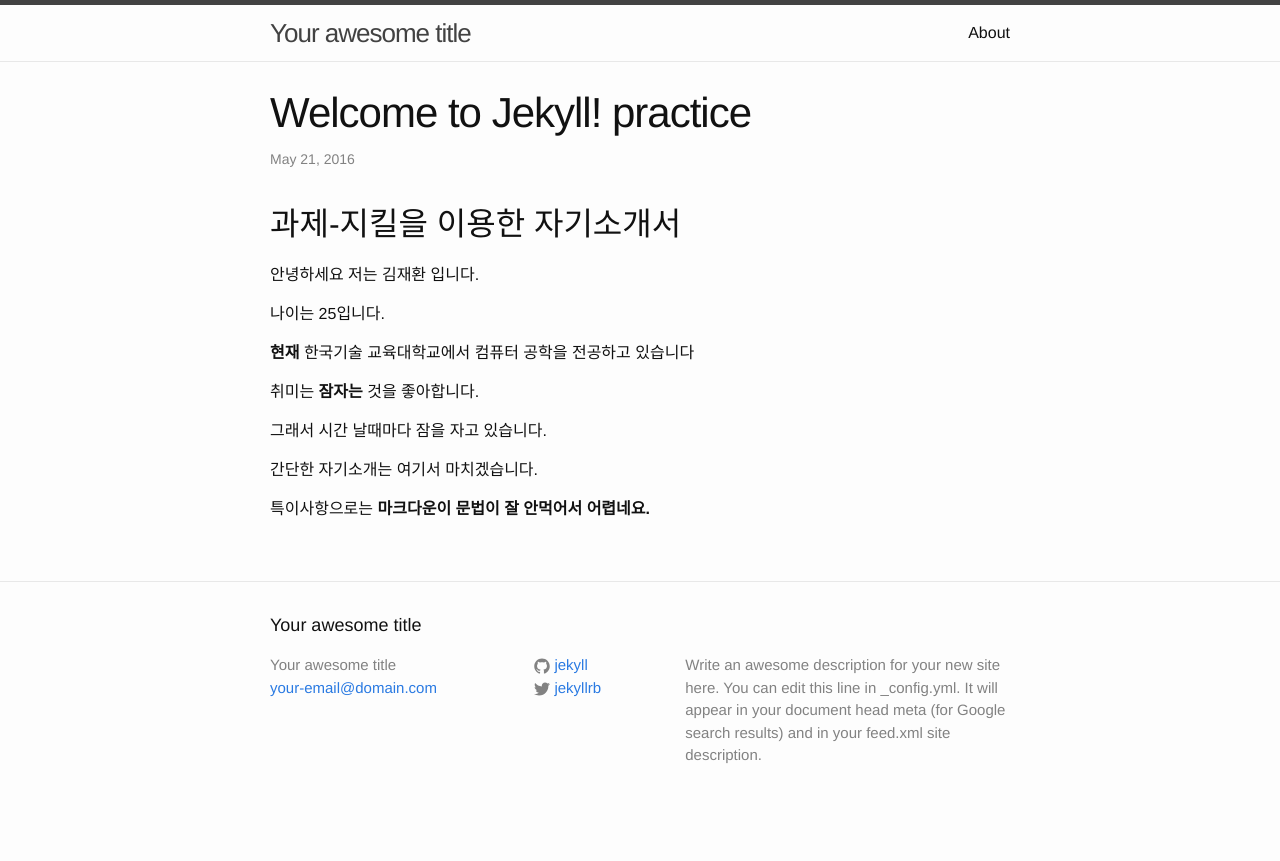
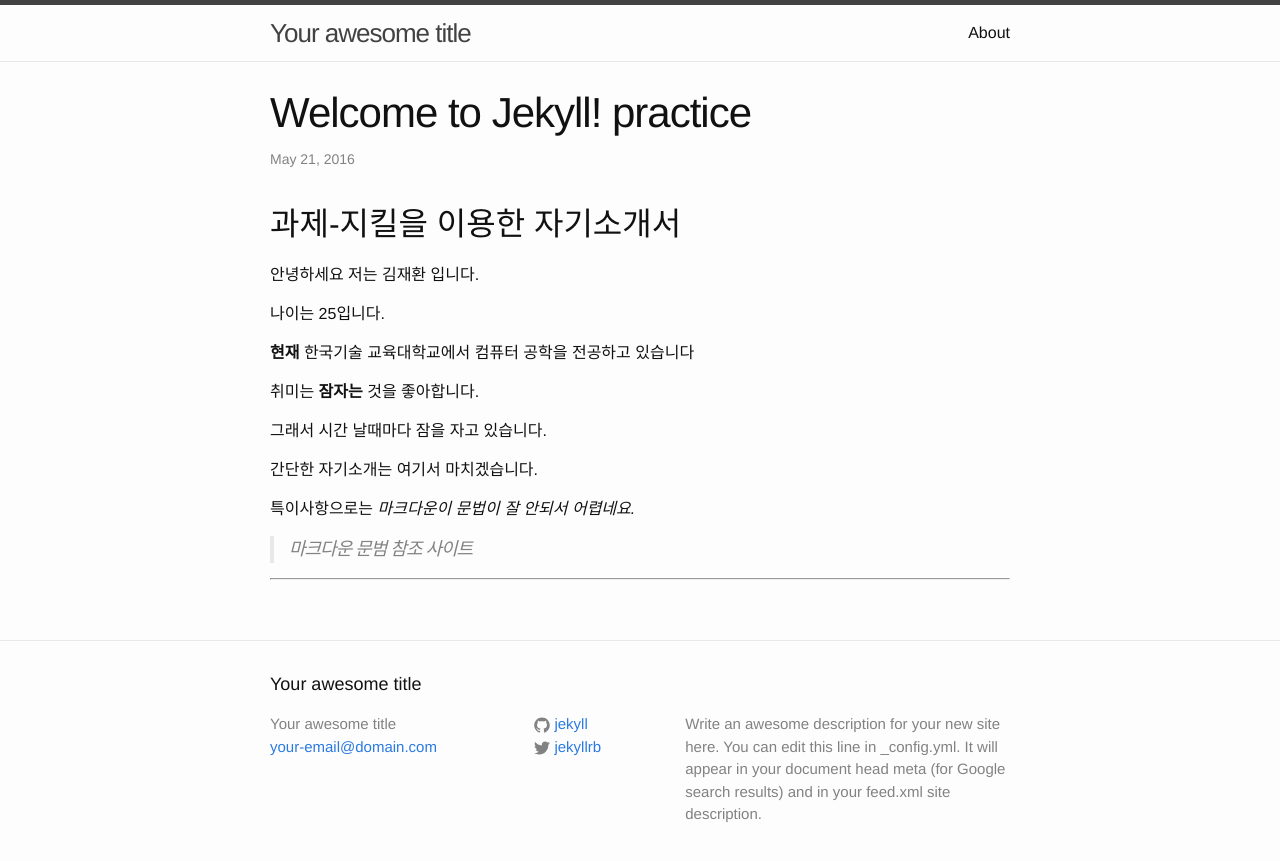
Before and after one commit to jhkc/jhkc.github.com, a Jekyll site: the page built from _posts/2016-05-19-welcome-to-jekyll.markdown, in a window 1280 px wide. Shown: the top 861 px of the page. Built offline with Jekyll 4.4.1, drawn with Linux system fonts in a browser that asks for light colours.

Commit message:
Update 2016-05-19-welcome-to-jekyll.markdown

```diff
--- a/_posts/2016-05-19-welcome-to-jekyll.markdown
+++ b/_posts/2016-05-19-welcome-to-jekyll.markdown
@@ -18,11 +18,14 @@ categories: jekyll update
 
 간단한 자기소개는 여기서 마치겠습니다.
 
-특이사항으로는  **마크다운이 문법이 잘 안먹어서 어렵네요.**
+특이사항으로는  *마크다운이 문법이 잘 안되서 어렵네요.*
+
+>마크다운 문범 참조 사이트
+
+***
 
 
-
-
+[jekyll-docs]: http://blog.kalkin7.com/2014/02/10/lets-write-using-markdown/
 [jekyll-docs]: http://jekyllrb.com/docs/home
 [jekyll-gh]:   https://github.com/jekyll/jekyll
 [jekyll-talk]: https://talk.jekyllrb.com/
```
